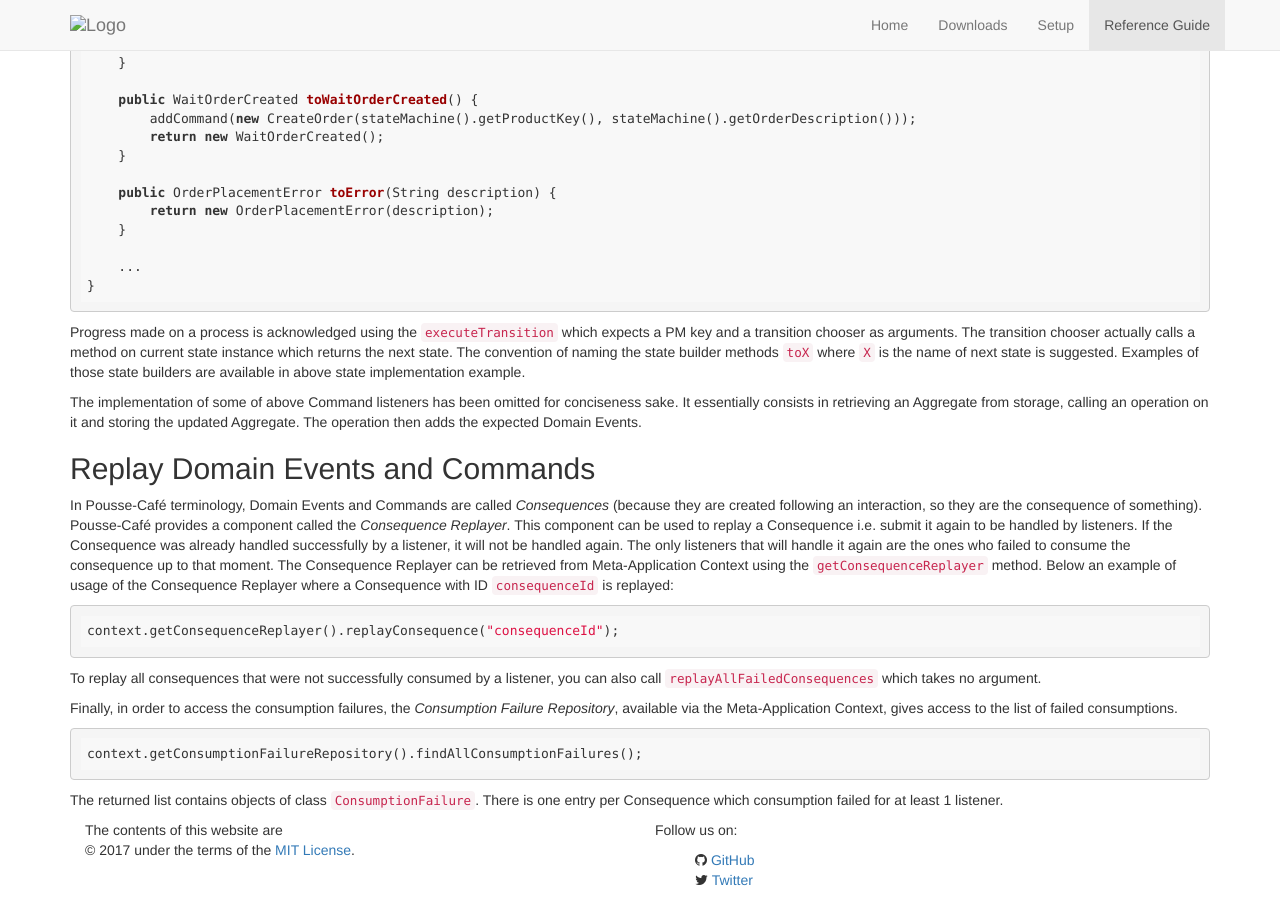
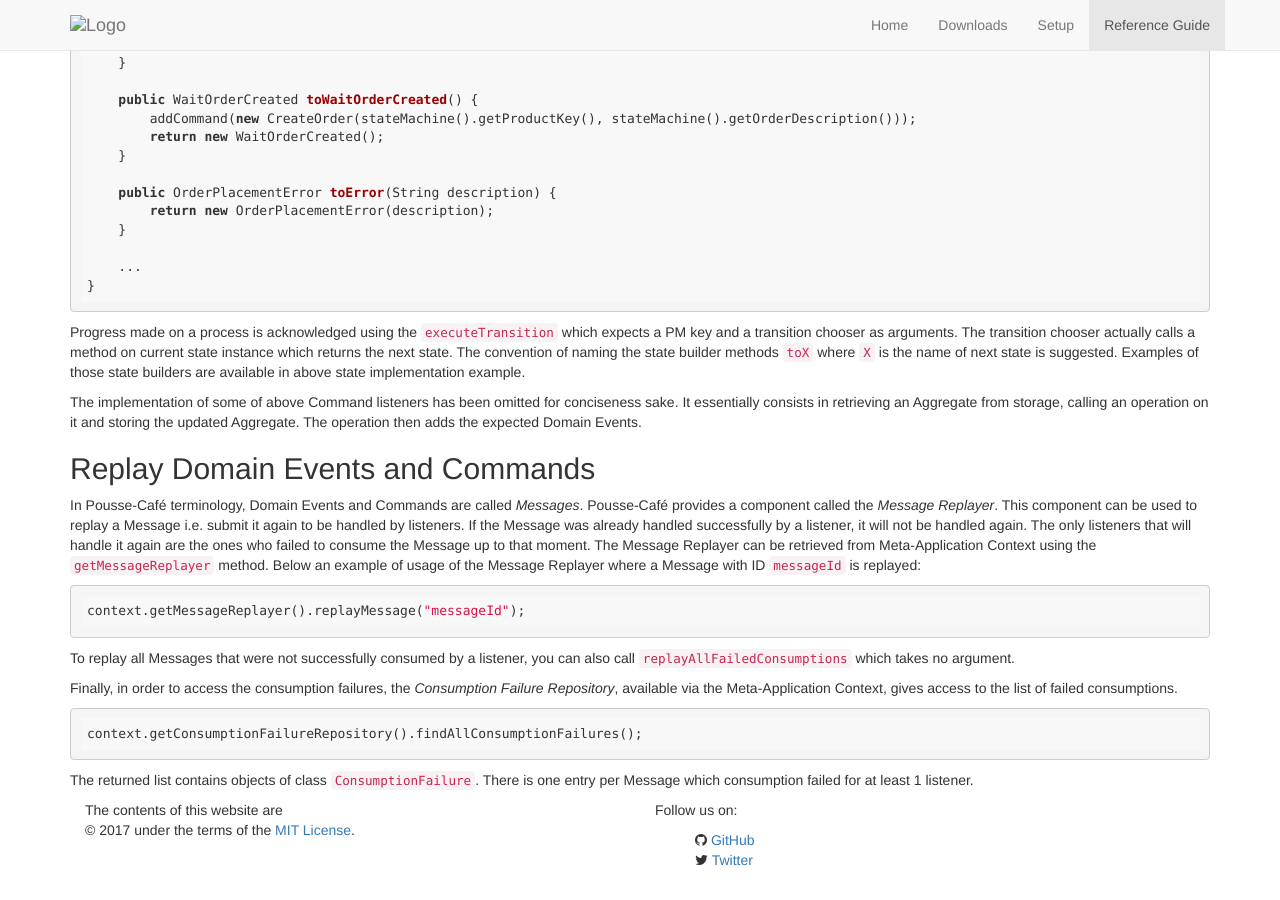
Before and after one commit to pousse-cafe/pousse-cafe.github.io, a Jekyll site: the page built from documentation.md, in a window 1280 px wide and 900 px high, scrolled down 8886 px. Built offline with Jekyll 4.4.1, drawn with Linux system fonts in a browser that asks for light colours; some of the changed text lies outside the part shown.

Commit message:
Renamed Consequence into Message.

```diff
--- a/documentation.md
+++ b/documentation.md
@@ -61,7 +61,7 @@ Aggregates*).
 issue when users are for instance expecting feedback on the progress of an operation they triggered. Pousse-Café provides
 Process Managers allowing to keep track of complex processes (see section *Model complex processes*).
 - The consumption of Domain Events or Commands might temporarily fail. In some cases, they should be consumed again to
-resume a process. Pousse-Café provides a mechanism to retrieve and replay Domain Events and Consequences which could not
+resume a process. Pousse-Café provides a mechanism to retrieve and replay Domain Events and Commands which could not
 be successfully handled (see section *Replay Domain-Events and Commands*).
 
 Pousse-Café relies on the definition of a *Meta-Application* which is composed of the Domain implementation as well as
@@ -518,23 +518,23 @@ adds the expected Domain Events.
 
 ## Replay Domain Events and Commands
 
-In Pousse-Café terminology, Domain Events and Commands are called *Consequences* (because they are created following an
-interaction, so they are the consequence of something). Pousse-Café provides a component called the *Consequence
-Replayer*. This component can be used to replay a Consequence i.e. submit it again to be handled by listeners. If the
-Consequence was already handled successfully by a listener, it will not be handled again. The only listeners that will
-handle it again are the ones who failed to consume the consequence up to that moment. The Consequence Replayer can
-be retrieved from Meta-Application Context using the `getConsequenceReplayer` method. Below an example of usage
-of the Consequence Replayer where a Consequence with ID `consequenceId` is replayed:
+In Pousse-Café terminology, Domain Events and Commands are called *Messages*.
+Pousse-Café provides a component called the *Message Replayer*. This component can be used to replay a Message i.e.
+submit it again to be handled by listeners. If the
+Message was already handled successfully by a listener, it will not be handled again. The only listeners that will
+handle it again are the ones who failed to consume the Message up to that moment. The Message Replayer can
+be retrieved from Meta-Application Context using the `getMessageReplayer` method. Below an example of usage
+of the Message Replayer where a Message with ID `messageId` is replayed:
 
-    context.getConsequenceReplayer().replayConsequence("consequenceId");
+    context.getMessageReplayer().replayMessage("messageId");
 
-To replay all consequences that were not successfully consumed by a listener, you can also call
-`replayAllFailedConsequences` which takes no argument.
+To replay all Messages that were not successfully consumed by a listener, you can also call
+`replayAllFailedConsumptions` which takes no argument.
 
 Finally, in order to access the consumption failures, the *Consumption Failure Repository*, available via the Meta-Application
 Context, gives access to the list of failed consumptions.
 
     context.getConsumptionFailureRepository().findAllConsumptionFailures();
 
-The returned list contains objects of class `ConsumptionFailure`. There is one entry per Consequence which consumption
+The returned list contains objects of class `ConsumptionFailure`. There is one entry per Message which consumption
 failed for at least 1 listener.
```
